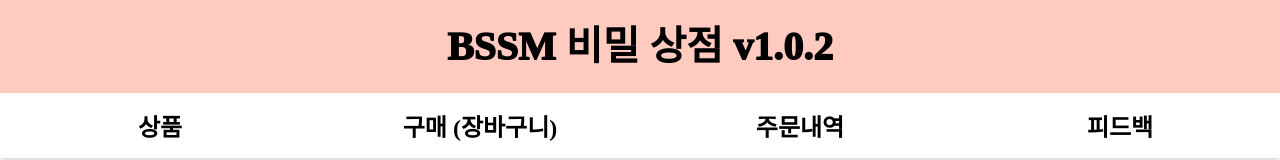
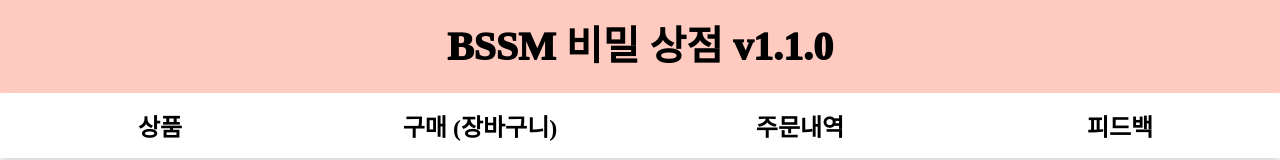
Before and after one commit to Jinam503/BSSM-Secret-Shop, a React (Create React App) app: page / in a window 1280 px wide. Shown: the top 160 px of the page. Built offline with nearby package versions, Linux system fonts and the light colour scheme; no server answers.

Commit message:
FIX: 버전

```diff
--- a/src/components/Header.js
+++ b/src/components/Header.js
@@ -11,7 +11,7 @@ const Header = () => {
         to="/"
         style={{ textDecoration: "none", color: "black", width: "100%" }}
       >
-        <HeaderDiv>BSSM 비밀 상점 v1.0.2</HeaderDiv>
+        <HeaderDiv>BSSM 비밀 상점 v1.1.0</HeaderDiv>
       </Link>
       <MenuContainer>
         <MenuItem
```
